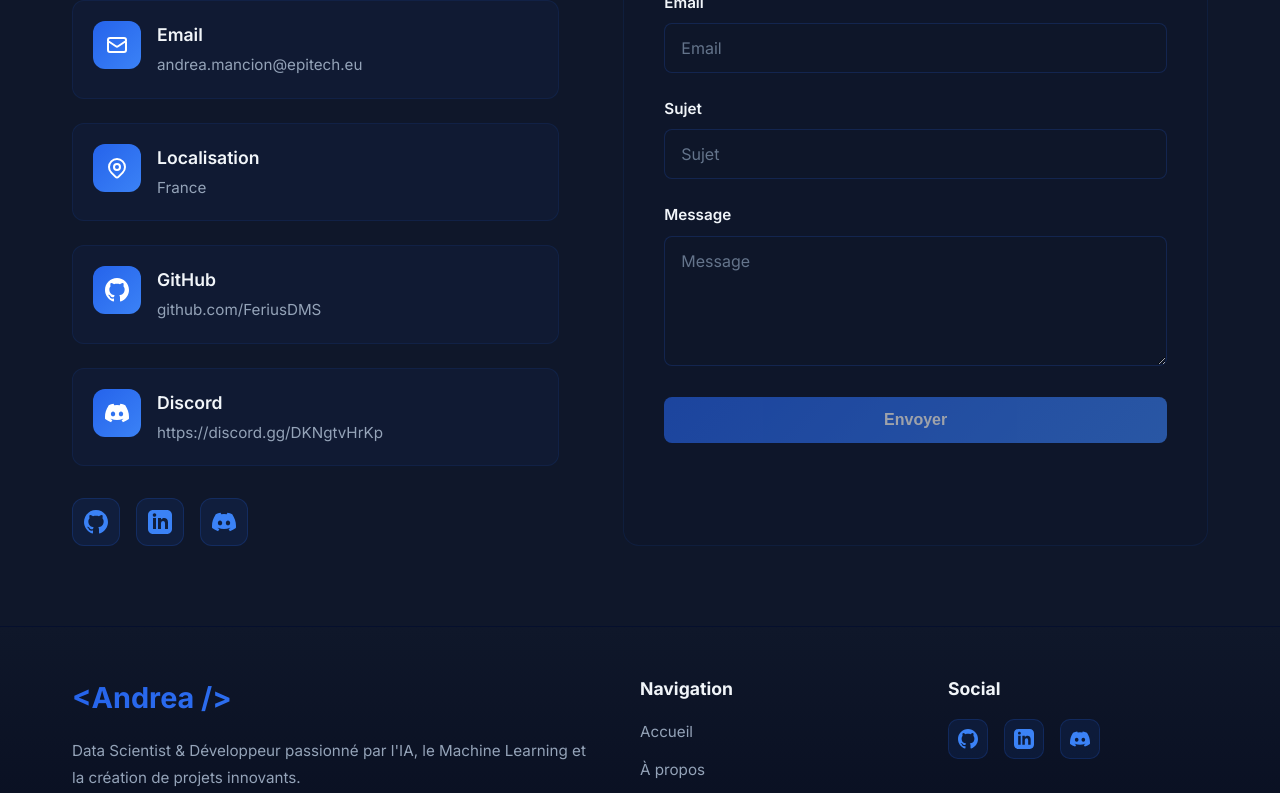
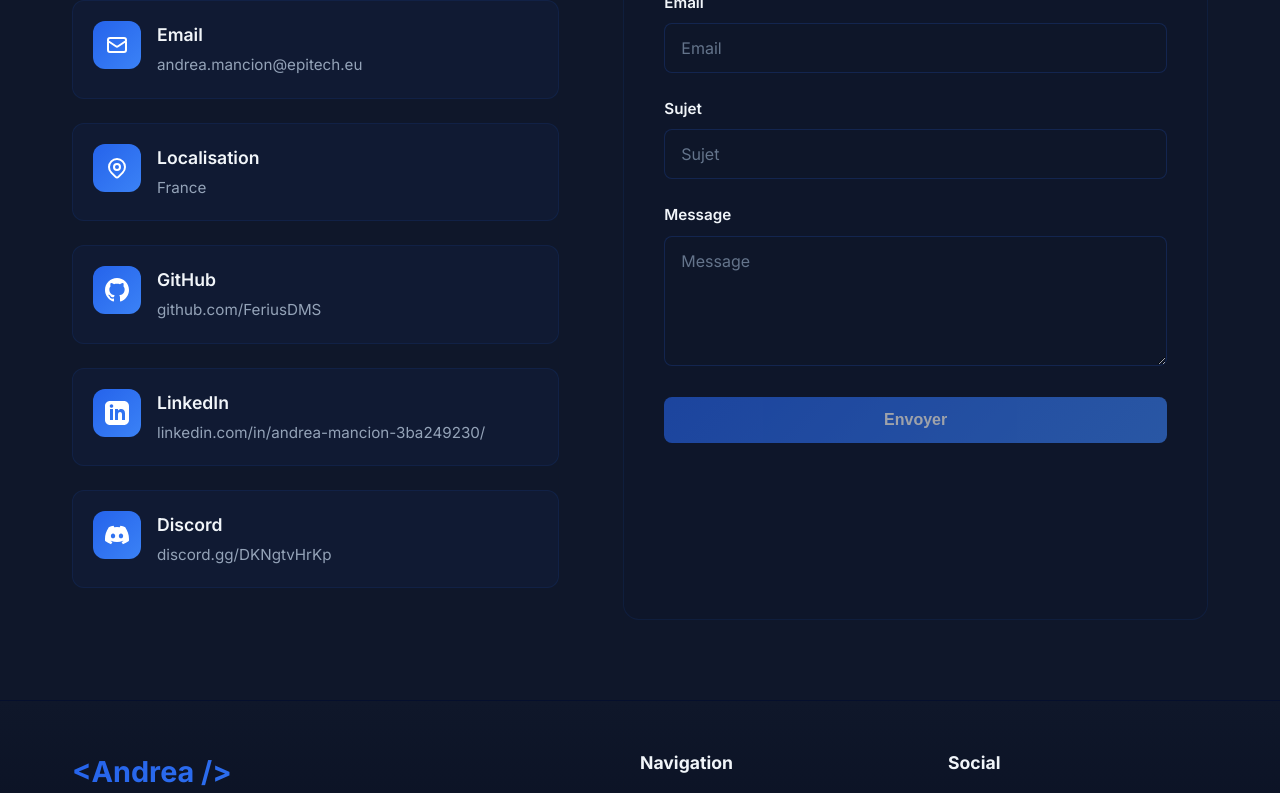
Before and after one commit to FeriusDMS/Portfolio, an Angular app: page / in a window 1280 px wide. Shown: the part 7869-8662 px from the top of the page. Built offline with nearby package versions, Linux system fonts and the light colour scheme.

Commit message:
FIX(contact): remove duplica and put the big button as clickable one

```diff
--- a/src/app/components/contact/contact.html
+++ b/src/app/components/contact/contact.html
@@ -11,7 +11,11 @@
         <p>{{ translate.translate('contact.openToDiscuss') }}</p>
 
         <div class="contact-methods">
-          <div class="contact-method">
+          <a
+            class="contact-method contact-method-link"
+            href="mailto:andrea.mancion@epitech.eu"
+            aria-label="Envoyer un email à Andrea Mancion"
+          >
             <div class="method-icon">
               <svg
                 xmlns="http://www.w3.org/2000/svg"
@@ -31,9 +35,15 @@
               <h4>Email</h4>
               <p>andrea.mancion@epitech.eu</p>
             </div>
-          </div>
+          </a>
 
-          <div class="contact-method">
+          <a
+            class="contact-method contact-method-link"
+            href="https://www.google.com/maps/search/France"
+            target="_blank"
+            rel="noopener noreferrer"
+            aria-label="Voir la localisation sur Google Maps"
+          >
             <div class="method-icon">
               <svg
                 xmlns="http://www.w3.org/2000/svg"
@@ -59,9 +69,15 @@
               <h4>Localisation</h4>
               <p>France</p>
             </div>
-          </div>
+          </a>
 
-          <div class="contact-method">
+          <a
+            class="contact-method contact-method-link"
+            href="https://github.com/FeriusDMS"
+            target="_blank"
+            rel="noopener noreferrer"
+            aria-label="Ouvrir GitHub"
+          >
             <div class="method-icon">
               <svg xmlns="http://www.w3.org/2000/svg" fill="currentColor" viewBox="0 0 24 24">
                 <path
@@ -73,9 +89,35 @@
               <h4>GitHub</h4>
               <p>github.com/FeriusDMS</p>
             </div>
-          </div>
+          </a>
 
-          <div class="contact-method">
+          <a
+            class="contact-method contact-method-link"
+            href="https://www.linkedin.com/in/andrea-mancion-3ba249230/"
+            target="_blank"
+            rel="noopener noreferrer"
+            aria-label="Ouvrir LinkedIn"
+          >
+            <div class="method-icon">
+              <svg xmlns="http://www.w3.org/2000/svg" fill="currentColor" viewBox="0 0 24 24">
+                <path
+                  d="M19 0h-14c-2.761 0-5 2.239-5 5v14c0 2.761 2.239 5 5 5h14c2.762 0 5-2.239 5-5v-14c0-2.761-2.238-5-5-5zm-11 19h-3v-11h3v11zm-1.5-12.268c-.966 0-1.75-.79-1.75-1.764s.784-1.764 1.75-1.764 1.75.79 1.75 1.764-.783 1.764-1.75 1.764zm13.5 12.268h-3v-5.604c0-3.368-4-3.113-4 0v5.604h-3v-11h3v1.765c1.396-2.586 7-2.777 7 2.476v6.759z"
+                />
+              </svg>
+            </div>
+            <div class="method-content">
+              <h4>LinkedIn</h4>
+              <p>linkedin.com/in/andrea-mancion-3ba249230/</p>
+            </div>
+          </a>
+
+          <a
+            class="contact-method contact-method-link"
+            href="https://discord.gg/DKNgtvHrKp"
+            target="_blank"
+            rel="noopener noreferrer"
+            aria-label="Ouvrir Discord"
+          >
             <div class="method-icon">
               <svg xmlns="http://www.w3.org/2000/svg" fill="currentColor" viewBox="0 0 24 24">
                 <path
@@ -85,47 +127,8 @@
             </div>
             <div class="method-content">
               <h4>Discord</h4>
-              <p>https://discord.gg/DKNgtvHrKp</p>
+              <p>discord.gg/DKNgtvHrKp</p>
             </div>
-          </div>
-        </div>
-
-        <div class="social-links">
-          <a
-            href="https://github.com/FeriusDMS"
-            class="social-link"
-            target="_blank"
-            aria-label="GitHub"
-          >
-            <svg xmlns="http://www.w3.org/2000/svg" fill="currentColor" viewBox="0 0 24 24">
-              <path
-                d="M12 0c-6.626 0-12 5.373-12 12 0 5.302 3.438 9.8 8.207 11.387.599.111.793-.261.793-.577v-2.234c-3.338.726-4.033-1.416-4.033-1.416-.546-1.387-1.333-1.756-1.333-1.756-1.089-.745.083-.729.083-.729 1.205.084 1.839 1.237 1.839 1.237 1.07 1.834 2.807 1.304 3.492.997.107-.775.418-1.305.762-1.604-2.665-.305-5.467-1.334-5.467-5.931 0-1.311.469-2.381 1.236-3.221-.124-.303-.535-1.524.117-3.176 0 0 1.008-.322 3.301 1.23.957-.266 1.983-.399 3.003-.404 1.02.005 2.047.138 3.006.404 2.291-1.552 3.297-1.23 3.297-1.23.653 1.653.242 2.874.118 3.176.77.840 1.235 1.911 1.235 3.221 0 4.609-2.807 5.624-5.479 5.921.43.372.823 1.102.823 2.222v3.293c0 .319.192.694.801.576 4.765-1.589 8.199-6.086 8.199-11.386 0-6.627-5.373-12-12-12z"
-              />
-            </svg>
-          </a>
-          <a
-            href="https://www.linkedin.com/in/andrea-mancion-3ba249230/"
-            class="social-link"
-            target="_blank"
-            aria-label="LinkedIn"
-          >
-            <svg xmlns="http://www.w3.org/2000/svg" fill="currentColor" viewBox="0 0 24 24">
-              <path
-                d="M19 0h-14c-2.761 0-5 2.239-5 5v14c0 2.761 2.239 5 5 5h14c2.762 0 5-2.239 5-5v-14c0-2.761-2.238-5-5-5zm-11 19h-3v-11h3v11zm-1.5-12.268c-.966 0-1.75-.79-1.75-1.764s.784-1.764 1.75-1.764 1.75.79 1.75 1.764-.783 1.764-1.75 1.764zm13.5 12.268h-3v-5.604c0-3.368-4-3.113-4 0v5.604h-3v-11h3v1.765c1.396-2.586 7-2.777 7 2.476v6.759z"
-              />
-            </svg>
-          </a>
-          <a
-            href="https://discord.gg/DKNgtvHrKp"
-            class="social-link"
-            target="_blank"
-            aria-label="Discord"
-          >
-            <svg xmlns="http://www.w3.org/2000/svg" fill="currentColor" viewBox="0 0 24 24">
-              <path
-                d="M20.317 4.37a19.791 19.791 0 0 0-4.885-1.515a.074.074 0 0 0-.079.037c-.21.375-.444.864-.608 1.25a18.27 18.27 0 0 0-5.487 0a12.64 12.64 0 0 0-.617-1.25a.077.077 0 0 0-.079-.037A19.736 19.736 0 0 0 3.677 4.37a.07.07 0 0 0-.032.027C.533 9.046-.32 13.58.099 18.057a.082.082 0 0 0 .031.057a19.9 19.9 0 0 0 5.993 3.03a.078.078 0 0 0 .084-.028a14.09 14.09 0 0 0 1.226-1.994a.076.076 0 0 0-.041-.106a13.107 13.107 0 0 1-1.872-.892a.077.077 0 0 1-.008-.128a10.2 10.2 0 0 0 .372-.292a.074.074 0 0 1 .077-.01c3.928 1.793 8.18 1.793 12.062 0a.074.074 0 0 1 .078.01c.12.098.246.198.373.292a.077.077 0 0 1-.006.127a12.299 12.299 0 0 1-1.873.892a.077.077 0 0 0-.041.107c.36.698.772 1.362 1.225 1.993a.076.076 0 0 0 .084.028a19.839 19.839 0 0 0 6.002-3.03a.077.077 0 0 0 .032-.054c.5-5.177-.838-9.674-3.549-13.66a.061.061 0 0 0-.031-.03zM8.02 15.33c-1.183 0-2.157-1.085-2.157-2.419c0-1.333.956-2.419 2.157-2.419c1.21 0 2.176 1.096 2.157 2.42c0 1.333-.956 2.418-2.157 2.418zm7.975 0c-1.183 0-2.157-1.085-2.157-2.419c0-1.333.955-2.419 2.157-2.419c1.21 0 2.176 1.096 2.157 2.42c0 1.333-.946 2.418-2.157 2.418z"
-              />
-            </svg>
           </a>
         </div>
       </div>
--- a/src/app/components/contact/contact.scss
+++ b/src/app/components/contact/contact.scss
@@ -53,10 +53,24 @@
   border: 1px solid rgba(37, 99, 235, 0.1);
   transition: all 0.3s ease;
 
+  &.contact-method-link {
+    width: 100%;
+    color: inherit;
+    text-decoration: none;
+    cursor: pointer;
+  }
+
   &:hover {
     background: rgba(37, 99, 235, 0.1);
     border-color: rgba(37, 99, 235, 0.3);
     transform: translateX(10px);
+  }
+
+  &:focus-visible {
+    outline: none;
+    background: rgba(37, 99, 235, 0.1);
+    border-color: rgba(59, 130, 246, 0.7);
+    box-shadow: 0 0 0 3px rgba(37, 99, 235, 0.18);
   }
 
   .method-icon {
```
